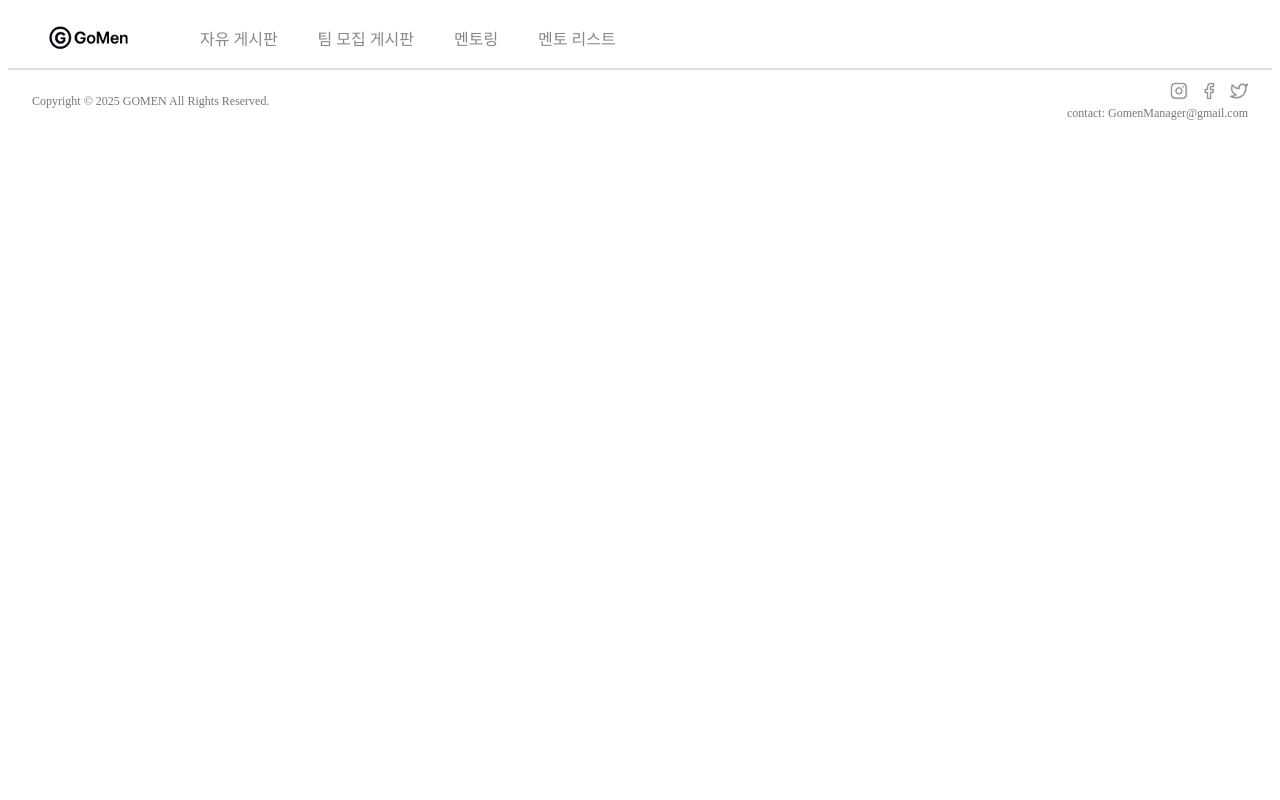
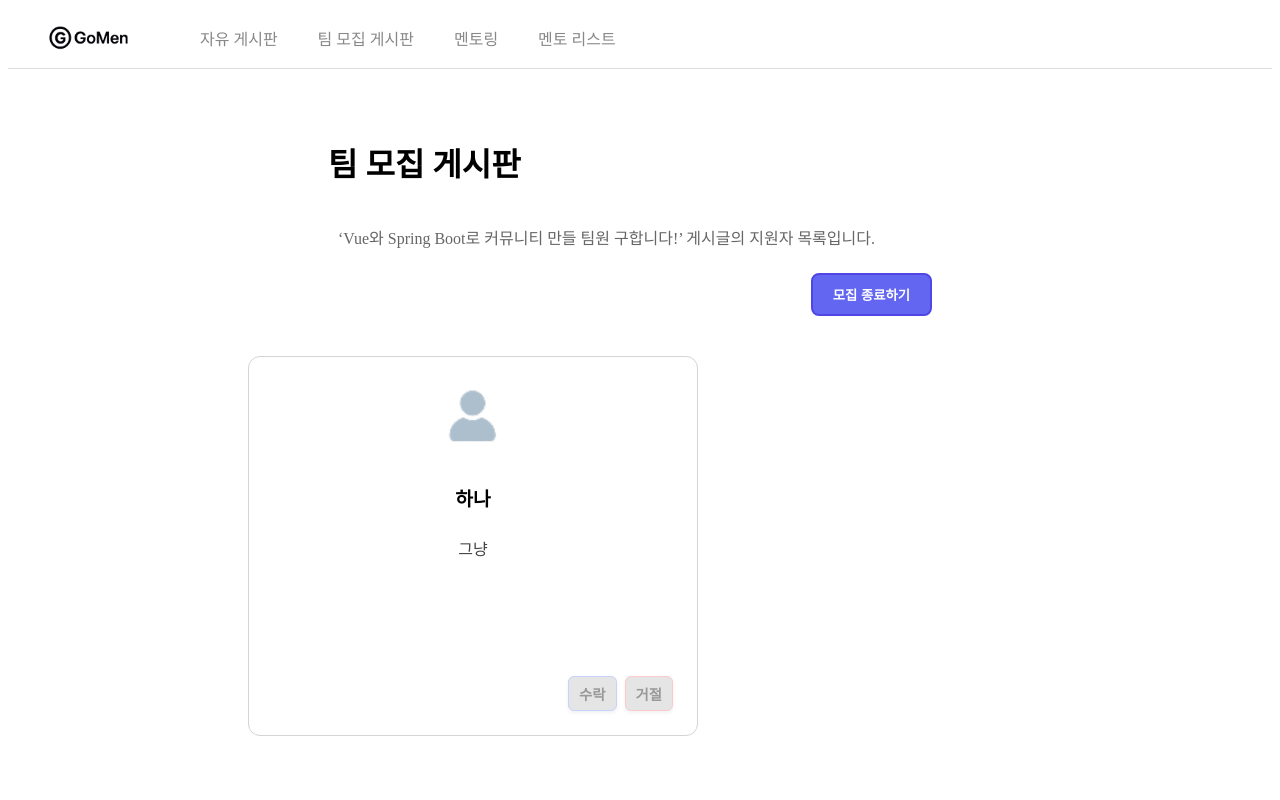
Before and after one commit to 4team-tuna/be14-3rd-Tuna-GoMen, a Vue app in the folder frontend/gomen/: page /board/team-recruit/1/applicants in a window 1280 px wide. Shown: the top 800 px of the page. Built offline with nearby package versions, Linux system fonts and the light colour scheme; data requests are answered from the project's data file.

Commit message:
지원자 리스트 페이지 완성

```diff
--- a/frontend/gomen/mock/db.json
+++ b/frontend/gomen/mock/db.json
@@ -9,7 +9,43 @@
       "isActivated": "Y",
       "teamIntroduce": "Vue 3와 Spring Boot를 활용해 실전 커뮤니티 웹 서비스를 만들고 있어요. GitHub와 Notion으로 협업하고 있으며, UI/UX에도 신경 쓰고 있습니다. 프론트와 백엔드 모두 함께 성장할 팀원을 모집합니다!",
       "isDeleted": "N",
-      "applicants": []
+      "applicants": [
+        {
+          "nickname": "하나",
+          "introduction": "그냥\n",
+          "blog": "",
+          "appliedAt": "2025-04-09T14:57:01.196Z",
+          "isProcessed": "Y"
+        },
+        {
+          "nickname": "제임스",
+          "introduction": "그냥\n",
+          "blog": "https://jameslee.dev",
+          "appliedAt": "2025-04-08T14:57:01.196Z",
+          "isProcessed": null
+        },
+        {
+          "nickname": "수지",
+          "introduction": "그냥\n",
+          "blog": "",
+          "appliedAt": "2025-04-07T14:57:01.196Z",
+          "isProcessed": "Y"
+        },
+        {
+          "nickname": "나",
+          "introduction": "그냥\n",
+          "blog": "",
+          "appliedAt": "2025-04-06T14:57:01.196Z",
+          "isProcessed": null
+        },
+        {
+          "nickname": "나ㅁㄴㅇ",
+          "introduction": "그냥\n",
+          "blog": "",
+          "appliedAt": "2025-04-06T14:57:01.196Z",
+          "isProcessed": null
+        }
+      ]
     },
     {
       "id": "2",
--- /dev/null
+++ b/frontend/gomen/src/components/Applicant/ApplicantCard.vue
@@ -0,0 +1,156 @@
+<template>
+  <div class="applicant-card">
+    <div class="content">
+      <img :src="profileImage" alt="기본 프로필" />
+      <h3>{{ applicant.nickname }}</h3>
+    </div>
+    <p class="introduction">{{ applicant.introduction }}</p>
+    <div class="button-container">
+      <button
+        type="button"
+        class="accept"
+        @click="handleAccept"
+        :disabled="applicant.isProcessed === 'Y' || applicant.isProcessed === 'N'"
+      >
+        수락
+      </button>
+      <button
+        type="button"
+        class="reject"
+        @click="handleReject"
+        :disabled="applicant.isProcessed === 'Y' || applicant.isProcessed === 'N'"
+      >
+        거절
+      </button>
+    </div>
+  </div>
+</template>
+
+<script setup>
+import axios from 'axios'
+
+const props = defineProps({
+  applicant: Object,
+  profileImage: String,
+  postId: String
+})
+
+const emit = defineEmits(['update-status'])
+
+const handleAccept = async () => {
+  await updateStatus('Y')
+}
+
+const handleReject = async () => {
+  await updateStatus('N')
+}
+
+const updateStatus = async (status) => {
+  try {
+    const { data } = await axios.get(`http://localhost:3001/teamRecruitPosts/${props.postId}`)
+
+    const updatedApplicants = data.applicants.map(app => {
+      if (app.nickname === props.applicant.nickname) {
+        return { ...app, isProcessed: status }
+      }
+      return app
+    })
+
+    await axios.patch(`http://localhost:3001/teamRecruitPosts/${props.postId}`, {
+      applicants: updatedApplicants
+    })
+
+    emit('update-status')
+  } catch (error) {
+    console.error('업데이트 실패:', error)
+  }
+}
+</script>
+
+<style scoped>
+.applicant-card {
+  width: 450px;
+  height: 380px;
+  border-radius: 12px;
+  border: 1px solid #d4d4d4;
+  background-color: rgba(255, 255, 255, 0.86);
+  display: flex;
+  flex-direction: column;
+  padding: 24px;
+  box-sizing: border-box;
+  position: relative;
+  align-items: center;
+}
+
+.content {
+  display: flex;
+  flex-direction: column;
+  align-items: center;
+}
+
+.applicant-card img {
+  width: 72px;
+  height: 72px;
+  border-radius: 50%;
+  margin-bottom: 12px;
+}
+
+.applicant-card h3 {
+  font-size: 1.2rem;
+  font-weight: bold;
+  margin-bottom: 16px;
+  text-align: center;
+}
+
+.introduction {
+  font-size: 1rem;
+  color: #444;
+  text-align: center;
+  width: 100%;
+  margin-top: 8px;
+  margin-bottom: auto;
+  padding: 0 16px;
+  box-sizing: border-box;
+}
+
+.button-container {
+  display: flex;
+  justify-content: flex-end;
+  width: 100%;
+  margin-top: auto;
+  gap: 8px;
+}
+
+button {
+  padding: 6px 10px;
+  font-size: 0.9rem;
+  font-weight: bold;
+  border-radius: 6px;
+  cursor: pointer;
+  transition: background-color 0.2s ease, transform 0.2s ease, box-shadow 0.2s ease;
+  border: 1px solid transparent;
+  box-shadow: 0 2px 4px rgba(0, 0, 0, 0.06);
+}
+
+button.accept {
+  background-color: #e8f0ff;
+  color: #6366f1;
+  border: 1px solid #c7d2fe;
+}
+
+button.reject {
+  background-color: #ffe8e8;
+  color: #ef4444;
+  border: 1px solid #fbcaca;
+}
+
+button:disabled {
+  background-color: #e5e5e5;
+  color: #999;
+  cursor: not-allowed;
+}
+
+button:hover:enabled {
+  transform: translateY(-1px);
+}
+</style>
--- /dev/null
+++ b/frontend/gomen/src/components/Applicant/ApplicantListButton.vue
@@ -0,0 +1,39 @@
+<template>
+  <button class="applicant-button" @click="goToApplicantList">
+    지원자 확인
+  </button>
+</template>
+
+<script setup>
+import { useRouter } from 'vue-router'
+
+const router = useRouter()
+
+const props = defineProps({
+  postId: {
+    type: String,
+    required: true
+  }
+})
+
+const goToApplicantList = () => {
+  router.push(`/board/team-recruit/${props.postId}/applicants`)
+}
+</script>
+
+<style scoped>
+.applicant-button {
+  padding: 0.6rem 1.2rem;
+  background-color: #6366f1;
+  color: white;
+  border: none;
+  border-radius: 8px;
+  font-weight: bold;
+  cursor: pointer;
+  transition: background-color 0.3s ease;
+}
+
+.applicant-button:hover {
+  background-color: #4f46e5;
+}
+</style>
--- /dev/null
+++ b/frontend/gomen/src/components/Applicant/ChangeRecruitmentStatusButton.vue
@@ -0,0 +1,100 @@
+<template>
+    <div class="recruitment-end-button">
+      <button
+        class="end-recruitment-btn"
+        :class="isActivated ? 'active' : 'inactive'"
+        @click="toggleStatus"
+      >
+        {{ buttonText }}
+      </button>
+    </div>
+  </template>
+
+  <script setup>
+  import { ref, onMounted } from 'vue'
+  import { useRoute } from 'vue-router'
+  import axios from 'axios'
+
+  const route = useRoute()
+  const postId = route.params.id
+  const isActivated = ref(false)
+  const buttonText = ref('모집 종료하기')
+
+  onMounted(async () => {
+    try {
+      const { data } = await axios.get(`http://localhost:3001/teamRecruitPosts/${postId}`)
+      isActivated.value = data.isActivated === 'Y'
+      updateButtonText()
+    } catch (error) {
+      console.error("데이터 로딩 실패:", error)
+    }
+  })
+
+  const updateButtonText = () => {
+    buttonText.value = isActivated.value ? '모집 종료하기' : '모집중으로 변경'
+  }
+
+  const toggleStatus = async () => {
+    const newStatus = isActivated.value ? 'N' : 'Y'
+
+    try {
+      await axios.patch(`http://localhost:3001/teamRecruitPosts/${postId}`, {
+        isActivated: newStatus
+      })
+      isActivated.value = !isActivated.value
+      updateButtonText()
+    } catch (error) {
+      console.error("모집 상태 변경 실패:", error)
+      alert('모집 상태 변경에 실패했습니다.')
+    }
+  }
+  </script>
+
+  <style scoped>
+  .recruitment-end-button {
+    text-align: right;
+    margin-right: 300px;
+  }
+
+  .end-recruitment-btn {
+    padding: 10px 20px;
+    border: 2px solid;
+    border-radius: 8px;
+    font-weight: bold;
+    cursor: pointer;
+    transition: background-color 0.3s ease, border-color 0.3s ease;
+    color: white;
+  }
+
+  /* 모집중 상태일 때: 보라색 */
+  .end-recruitment-btn.active {
+    background-color: #6366f1;
+    border-color: #4f46e5;
+  }
+
+  .end-recruitment-btn.active:hover {
+    background-color: #4f46e5;
+    border-color: #4338ca;
+  }
+
+  .end-recruitment-btn.active:active {
+    background-color: #4338ca;
+    border-color: #2e2e99;
+  }
+
+  /* 모집 종료 상태일 때: 회색 */
+  .end-recruitment-btn.inactive {
+    background-color: #a1a1aa; /* 연한 회색 */
+    border-color: #71717a;
+  }
+
+  .end-recruitment-btn.inactive:hover {
+    background-color: #71717a;
+    border-color: #52525b;
+  }
+
+  .end-recruitment-btn.inactive:active {
+    background-color: #52525b;
+    border-color: #3f3f46;
+  }
+  </style>
--- a/frontend/gomen/src/router/index.js
+++ b/frontend/gomen/src/router/index.js
@@ -27,6 +27,9 @@ import MentorRequestPage from '@/views/Admin/MentorRequestPage.vue'
 
 // ✅ 신고 페이지
 // import ReportFormPage from '@/views/Report/ReportPage.vue'
+
+// 지원자 페이지
+import ApplicantListPage from "@/views/Applicant/ApplicantListPage.vue";
 
 const routes = [
   // 기본 진입 시 관리자 홈으로 리다이렉트
@@ -66,7 +69,14 @@ const routes = [
   // 팀 모집 게시판
   { path: '/board/team-recruit', name: 'TeamRecruitBoard', component: TeamRecruitBoardPage },
   { path: '/board/team-recruit/:id', name: 'TeamRecruitDetail',
-    component: () => import('@/views/teamRecruitBoard/TeamRecruitBoardDetailPage.vue'),alias: '/recruit/:id' }
+    component: () => import('@/views/teamRecruitBoard/TeamRecruitBoardDetailPage.vue'),alias: '/recruit/:id' },
+
+  // 지원자 리스트
+  {
+    path: '/board/team-recruit/:id/applicants',
+    name: 'ApplicantList',
+    component: ApplicantListPage
+  }
 ]
 
 const router = createRouter({
--- /dev/null
+++ b/frontend/gomen/src/views/Applicant/ApplicantListPage.vue
@@ -0,0 +1,87 @@
+<template>
+  <div class="applicant-list-page">
+    <h2 class="title">팀 모집 게시판</h2>
+    <p class="description">‘{{ postTitle }}’ 게시글의 지원자 목록입니다.</p>
+
+    <ChangeRecruitmentStatusButton />
+
+    <div class="applicant-cards">
+      <div
+        v-for="(applicant, index) in applicants"
+        :key="index"
+        class="applicant-card-wrapper"
+      >
+        <ApplicantCard
+          :applicant="applicant"
+          :profileImage="profileImage"
+          :postId="postId"
+          @update-status="fetchApplicants"
+        />
+      </div>
+    </div>
+  </div>
+</template>
+
+<script setup>
+import { ref, onMounted } from 'vue'
+import { useRoute } from 'vue-router'
+import axios from 'axios'
+import ApplicantCard from '@/components/Applicant/ApplicantCard.vue'
+import ChangeRecruitmentStatusButton from '@/components/Applicant/ChangeRecruitmentStatusButton.vue'
+
+import profileImage from '@/assets/icon-user.png'
+
+const route = useRoute()
+const postId = route.params.id
+const applicants = ref([])
+const postTitle = ref('')
+
+const fetchApplicants = async () => {
+  try {
+    const { data } = await axios.get(`http://localhost:3001/teamRecruitPosts/${postId}`)
+    postTitle.value = data.title
+    applicants.value = data.applicants || []
+  } catch (error) {
+    console.error("데이터 로딩 실패:", error)
+  }
+}
+
+onMounted(fetchApplicants)
+</script>
+
+<style scoped>
+.applicant-list-page {
+  padding: 40px;
+}
+
+.title {
+  font-size: 2rem;
+  font-weight: bold;
+  text-align: left;
+  margin-left: 280px;
+  margin-top: 30px;
+  margin-bottom: 40px;
+}
+
+.description {
+  color: #666;
+  text-align: left;
+  margin-left: 290px;
+  margin-bottom: 24px;
+}
+
+.applicant-cards {
+  display: flex;
+  flex-wrap: wrap;
+  justify-content: left;
+  gap: 64px 32px;
+  margin: 200px;
+  margin-top: 40px;
+}
+
+.applicant-card-wrapper {
+  flex: 0 0 calc(50% - 16px);
+  display: flex;
+  justify-content: center;
+}
+</style>
--- a/frontend/gomen/src/views/teamRecruitBoard/TeamRecruitBoardDetailPage.vue
+++ b/frontend/gomen/src/views/teamRecruitBoard/TeamRecruitBoardDetailPage.vue
@@ -6,7 +6,9 @@
 
     <main class="detail-container" v-if="post">
       <h2 class="board-title">팀 모집 게시판</h2>
-
+      <div style="display: flex; justify-content: flex-end; margin-bottom: 1rem;">
+     <ApplicantListButton v-if="post && post.nickname === userNickname" :postId="post.id" />
+      </div>
       <div class="post-card">
         <div class="top-row">
           <span class="status" :class="{ recruiting: post.isActivated === 'Y' }">
@@ -58,6 +60,7 @@ import { onMounted, ref, watch } from 'vue'
 import { useRoute, useRouter } from 'vue-router'
 import DeleteButton from '@/components/TeamRecruitBoard/DeleteButton.vue'
 import ApplyModal from '@/components/TeamRecruitBoard/ApplyModal.vue'
+import ApplicantListButton from '@/components/Applicant/ApplicantListButton.vue'
 
 const route = useRoute()
 const router = useRouter()
@@ -86,7 +89,7 @@ const handleSubmit = async (payload) => {
   const applicant = {
     nickname,
     introduction,
-    blog: blog, // 이게 문자열이 맞는지 확인!
+    blog: blog,
     appliedAt: new Date().toISOString(),
   }
 
```
